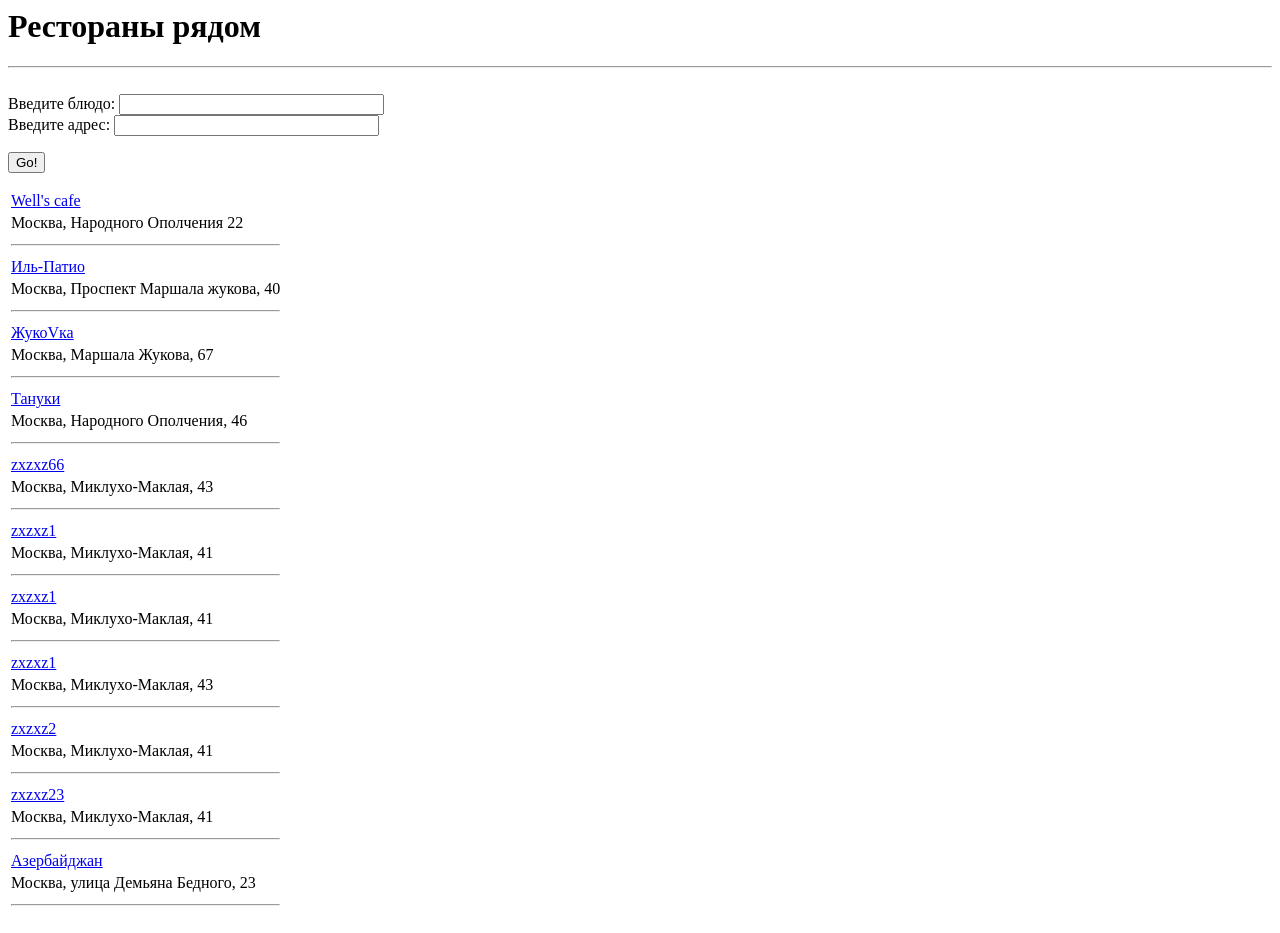
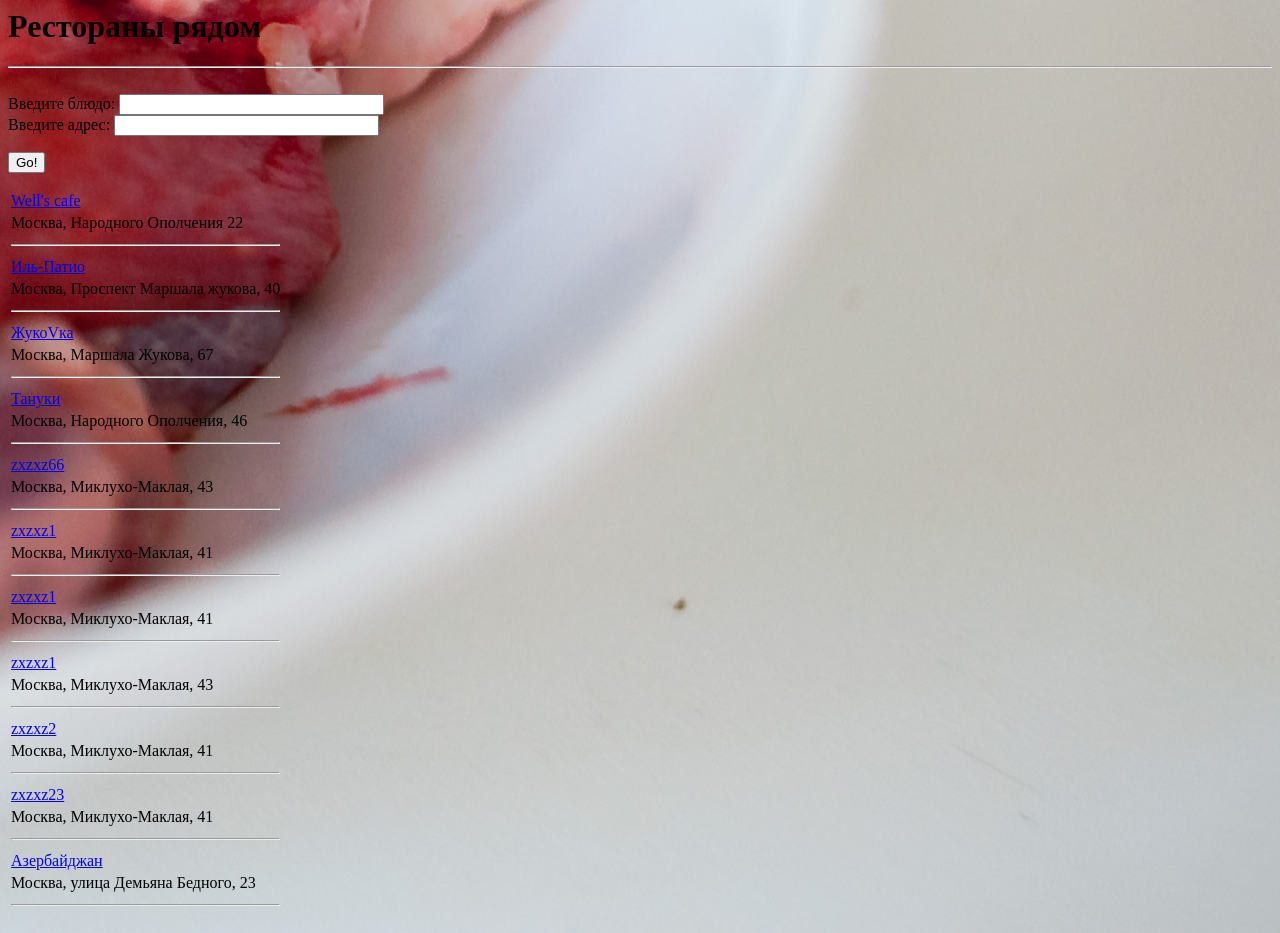
Before and after one commit to alg1973/rest, a Django app: template rest/market/templates/market/restaraunts.html in a window 1280 px wide. Run offline with Django 3.2, Linux system fonts and the light colour scheme; the template is opened without the code that fills it: values that come from a table or form of the project are taken from there, others are empty; data comes from the database, SQL or seed files in the repository; parts of the project's set-up code (start-up, migrations or seed data) failed here and were passed over.

Commit message:
Url for mos data and same start with css

```diff
--- /dev/null
+++ b/rest/market/static/market/style.css
@@ -0,0 +1,6 @@
+li a {
+    color: green;
+}
+body {
+    background: white url("images/background.jpg") no-repeat right bottom;
+}
--- a/rest/market/templates/market/restaraunts.html
+++ b/rest/market/templates/market/restaraunts.html
@@ -1,3 +1,6 @@
+{% load static %}
+
+<link rel="stylesheet" type="text/css" href="{% static 'market/style.css' %}" />
 <h1> Рестораны рядом</h1>
 <hr><br/>
 <form action="{% url 'index' %}">
```
Also changed, not shown: rest/market/static/market/images/background.jpg (added), rest/market/static/market/images/dolma.jpg (added), rest/market/static/market/images/lemons.jpg (added), 2 other files.
